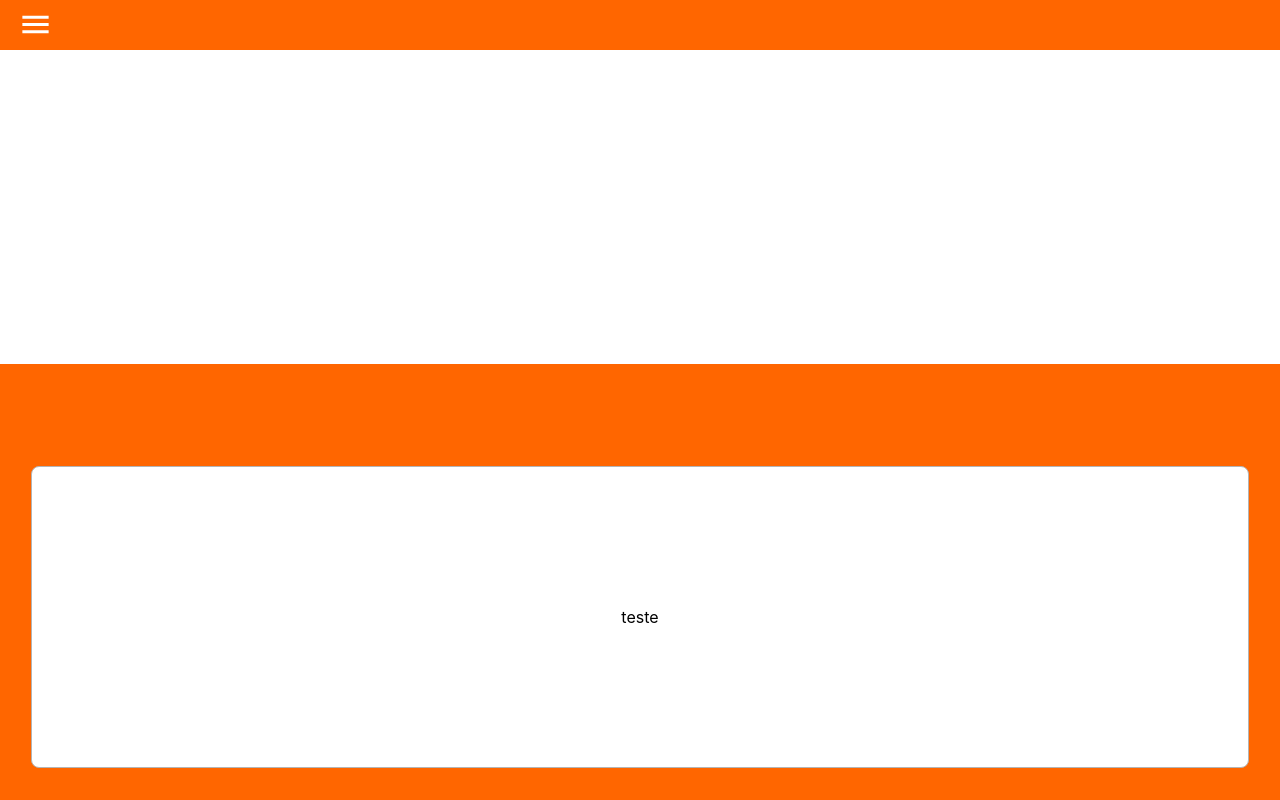
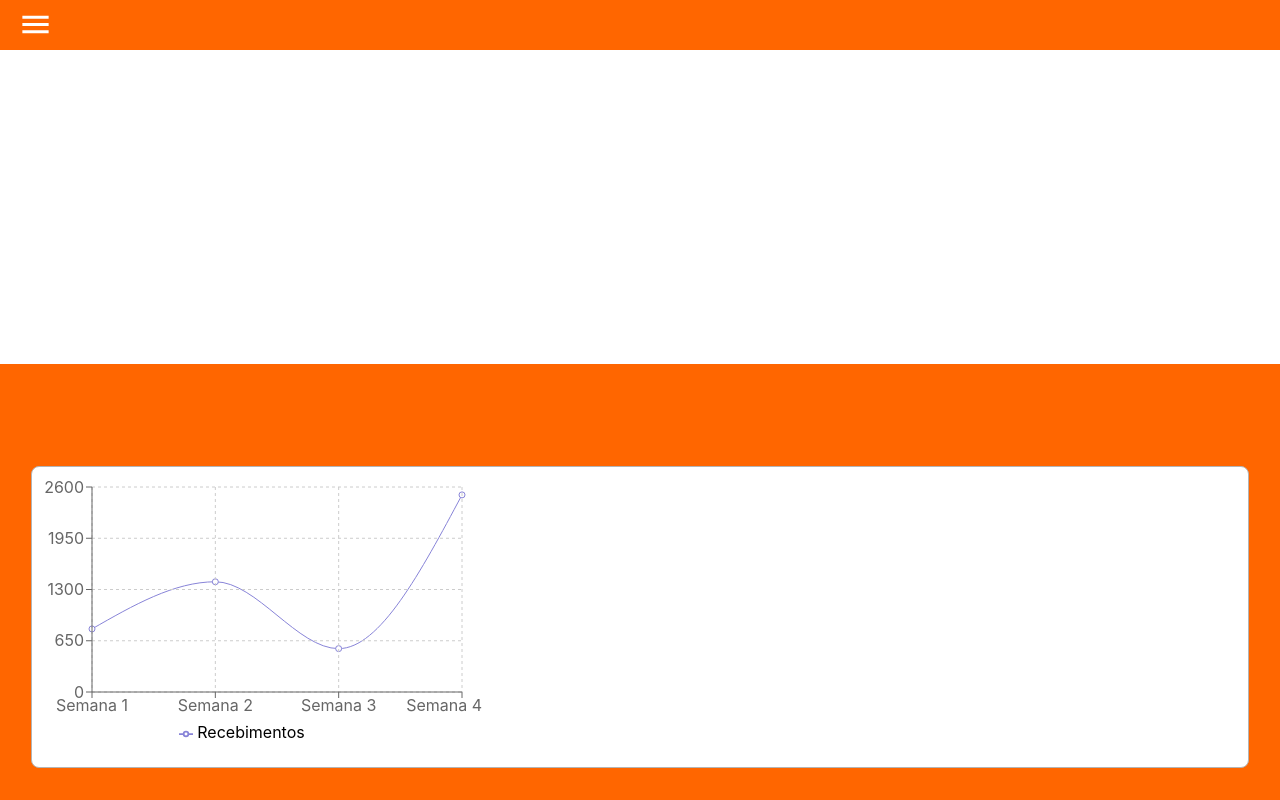
Before and after one commit to Rogerhsc/react-web-tcc, a React (Create React App) app: page /analitcs/1 in a window 1280 px wide. Shown: the top 800 px of the page. Built offline with nearby package versions, Linux system fonts and the light colour scheme.

Commit message:
adicionado grafico ao analitics

```diff
--- a/package.json
+++ b/package.json
@@ -13,7 +13,8 @@
     "react": "^16.10.1",
     "react-dom": "^16.10.1",
     "react-router-dom": "^5.1.2",
-    "react-scripts": "3.1.2"
+    "react-scripts": "3.1.2",
+    "recharts": "^1.7.1"
   },
   "scripts": {
     "start": "react-scripts start",
--- /dev/null
+++ b/src/components/graph/index.js
@@ -0,0 +1,45 @@
+import React, { Component } from 'react'
+import './style.css'
+import {
+    LineChart,
+    Line,
+    XAxis,
+    YAxis,
+    CartesianGrid,
+    Tooltip,
+    Legend
+} from 'recharts';
+
+
+const data = [
+    { name: 'Semana 1', Recebimentos: 800},
+    { name: 'Semana 2', Recebimentos: 1398 },
+    { name: 'Semana 3', Recebimentos: 550},
+    { name: 'Semana 4', Recebimentos: 2500 },
+];
+export default class Graph extends Component {
+    render() {
+        return (
+            <div>
+                <LineChart
+                    width={450}
+                    height={275}
+                    data={data}
+                    margin={{top: 20, right: 20}}
+                >
+                    <Line
+                        type='monotone'
+                        dataKey='Recebimentos'
+                        stroke='#8884d8'
+                        activeDot={{ r: 8 }}
+                    />
+                    <CartesianGrid strokeDasharray='3 3' />
+                    <Tooltip />
+                    <YAxis />
+                    <XAxis dataKey='name' />
+                    <Legend />
+                </LineChart>
+            </div>
+        )
+    }
+}
--- /dev/null
+++ b/src/components/graph/style.css
@@ -0,0 +1,5 @@
+.grapContainerEx {
+
+
+
+}
--- a/src/components/lateralMenu/style.css
+++ b/src/components/lateralMenu/style.css
@@ -65,6 +65,5 @@
     color: white;
 }
 footer {
-    border-top: 1px solid #b4b4b4;
     padding-top: 5%;
 }
--- a/src/components/viewAnalitics/index.js
+++ b/src/components/viewAnalitics/index.js
@@ -2,6 +2,7 @@ import React, { Component } from 'react'
 import './style.css'
 import Header from './../header/index';
 import ButtonGraph from '../buttonGraph';
+import Graph from '../graph';
 export default class Analitics extends Component {
   render() {
     return (
@@ -18,8 +19,8 @@ export default class Analitics extends Component {
         <div className="contentComponents">
           <div className="buttonGrapsContent">
             <div className="buttonGraps">
-              teste
-          </div>
+              <Graph></Graph>
+            </div>
           </div>
 
           <div className="txtLabel">
--- a/src/components/viewAnalitics/style.css
+++ b/src/components/viewAnalitics/style.css
@@ -66,8 +66,7 @@
     margin-top: 8%;
     border-radius: 8px;
     border: 1px solid #b4b4b4;
-    align-items: center;
-    justify-content: center;
+
 }
 .dataBox{
     display: flex;
@@ -87,7 +86,6 @@
 .dataBox::-webkit-scrollbar{
     height: 5px;
     width: 7px;
-
     background-color: #F5F5F5;
 
 }
```
Also changed, not shown: 1 other file (tests, documents, lock files or other folders).
